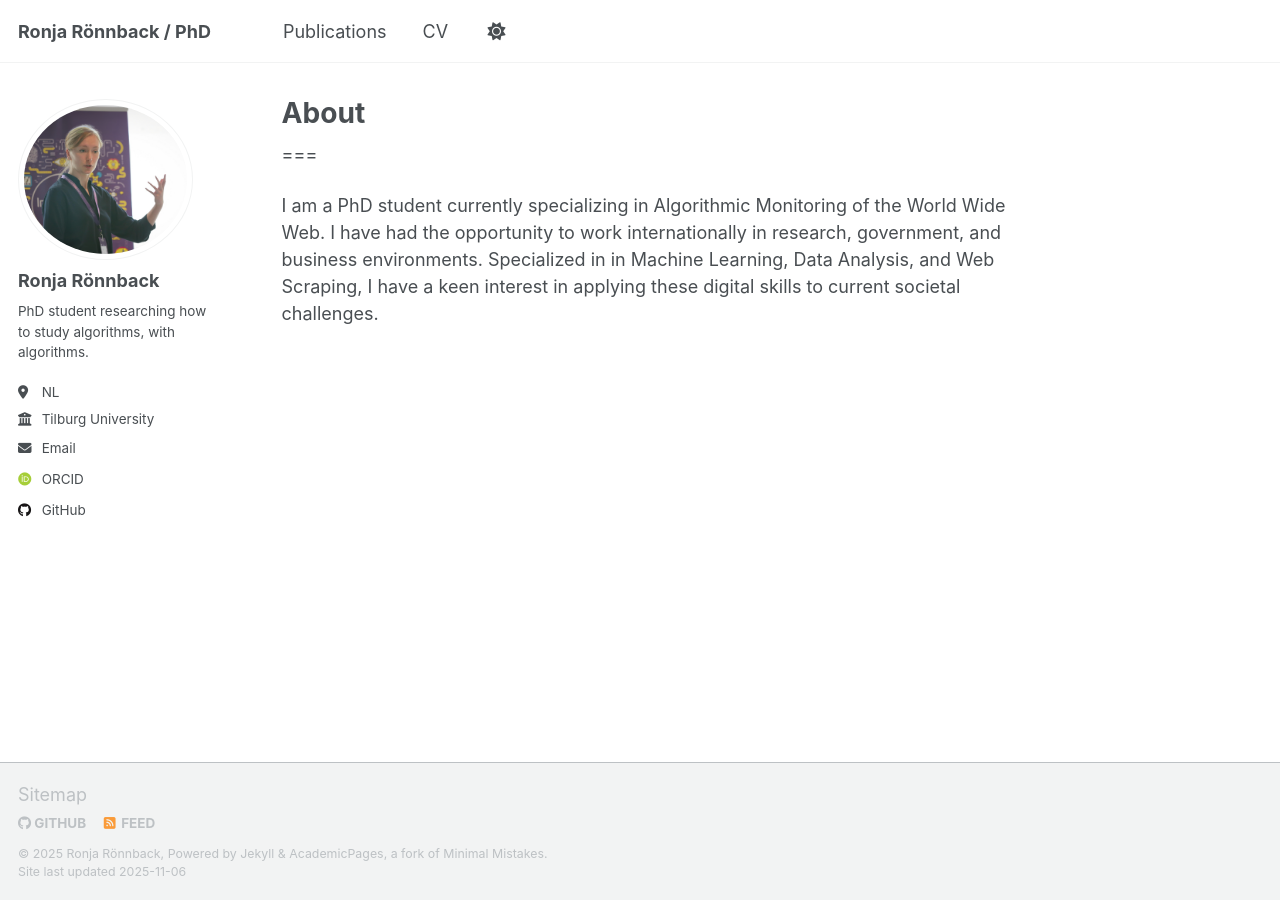
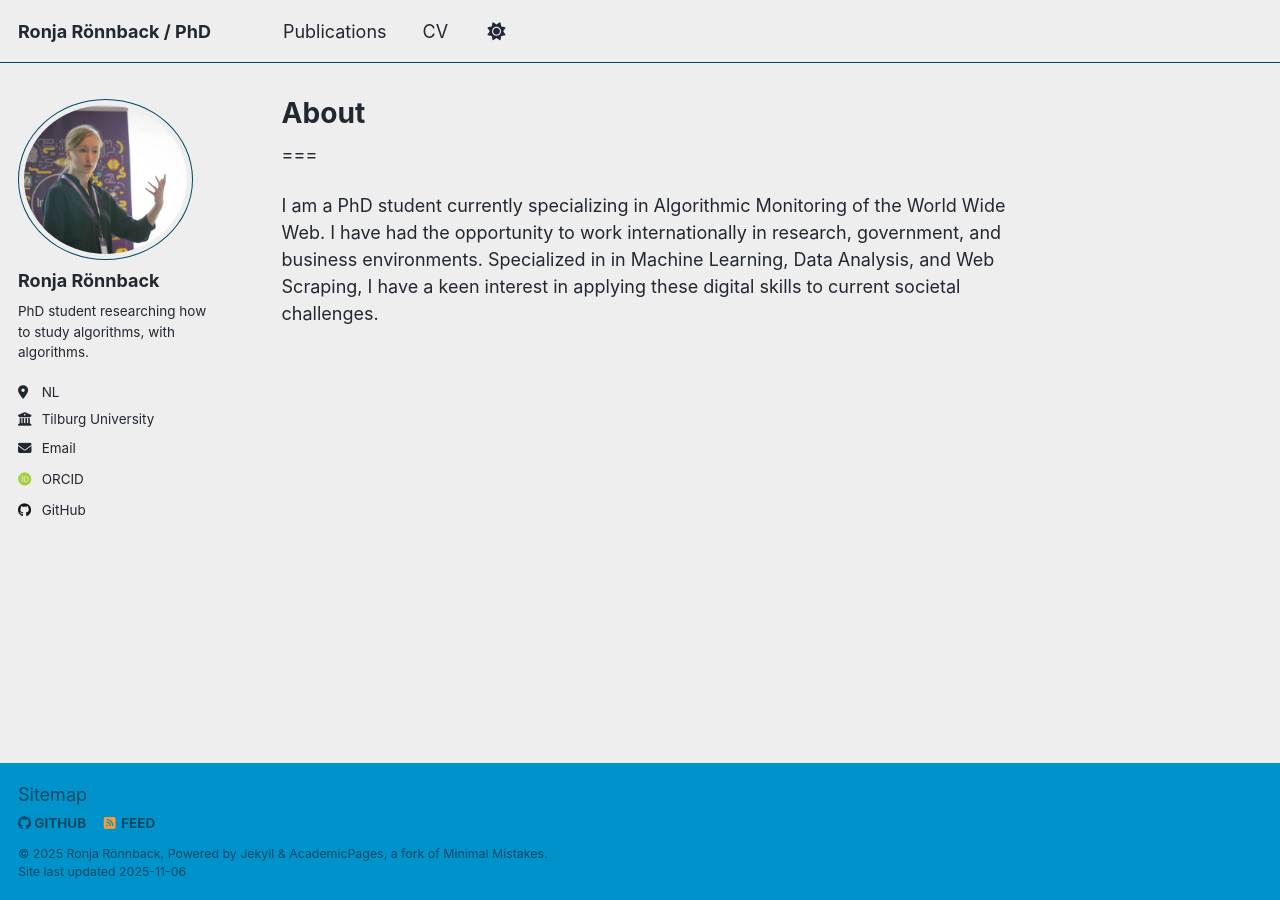
Before and after one commit to rtronnback/rtronnback.github.io, a Jekyll site: the page built from _pages/about.md, in a window 1280 px wide. Built offline with Jekyll 4.4.1, drawn with Linux system fonts in a browser that asks for light colours; some web fonts are replaced; a script that is not in the unit is left out; a file with an impossible date is left out.

Commit message:
Update _config.yml

```diff
--- a/_config.yml
+++ b/_config.yml
@@ -8,7 +8,7 @@
 
 # Basic Site Settings
 locale                   : "en-UK"
-site_theme               : "default" # Currently available options are "default", "air"
+site_theme               : "air" # Currently available options are "default", "air"
 title                    : "Ronja Rönnback / PhD"
 title_separator          : "-"
 name                     : &name "Ronja Rönnback"
@@ -104,7 +104,7 @@ comments:
   facebook:
     appid                :
     num_posts            : # 5 (default)
-    colorscheme          : # "light" (default), "dark"
+    colorscheme          : "dark" # "light" (default), "dark"
 staticman:
   allowedFields          : ['name', 'email', 'url', 'message']
   branch                 : "gh-pages" # "master", "gh-pages"
```
